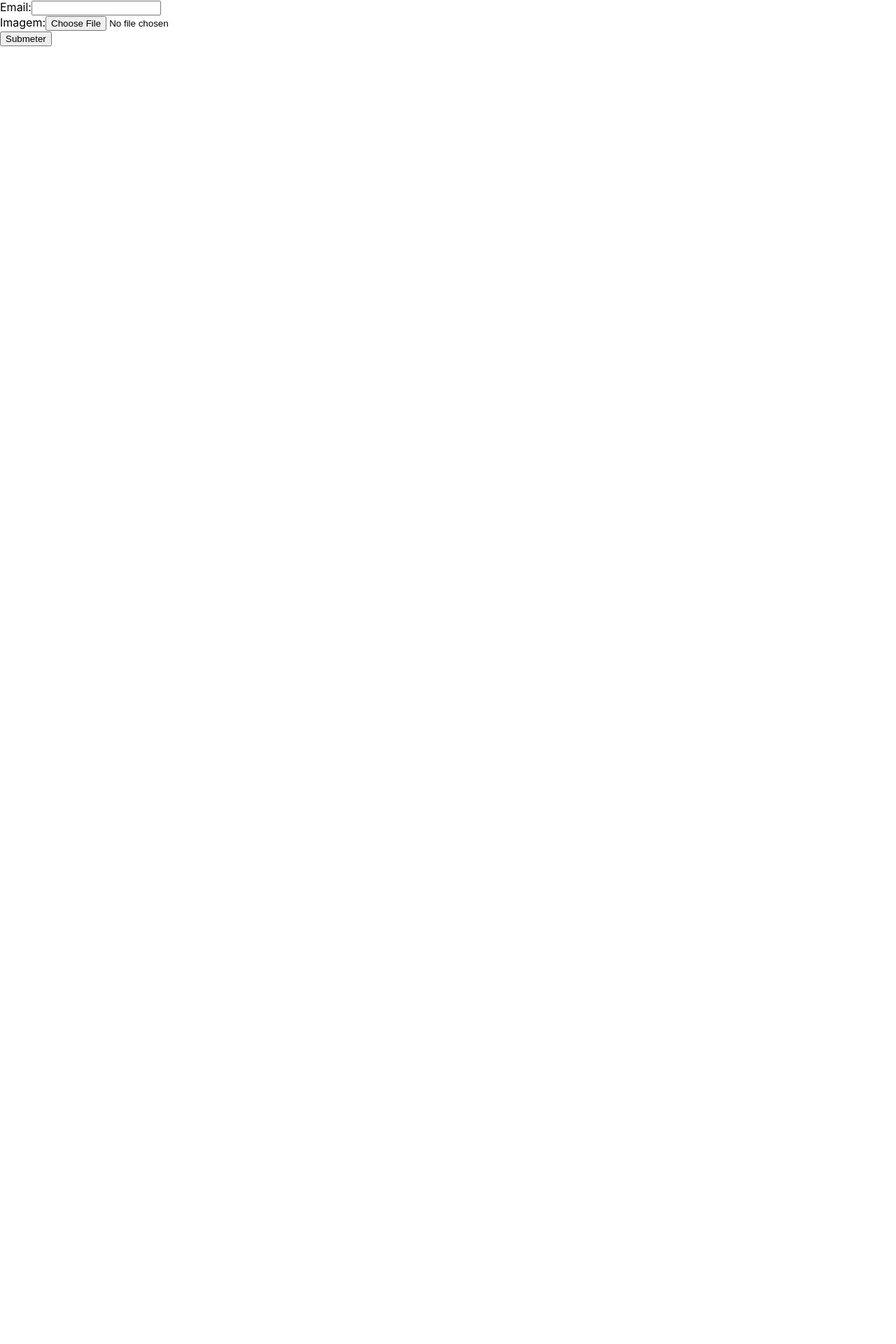
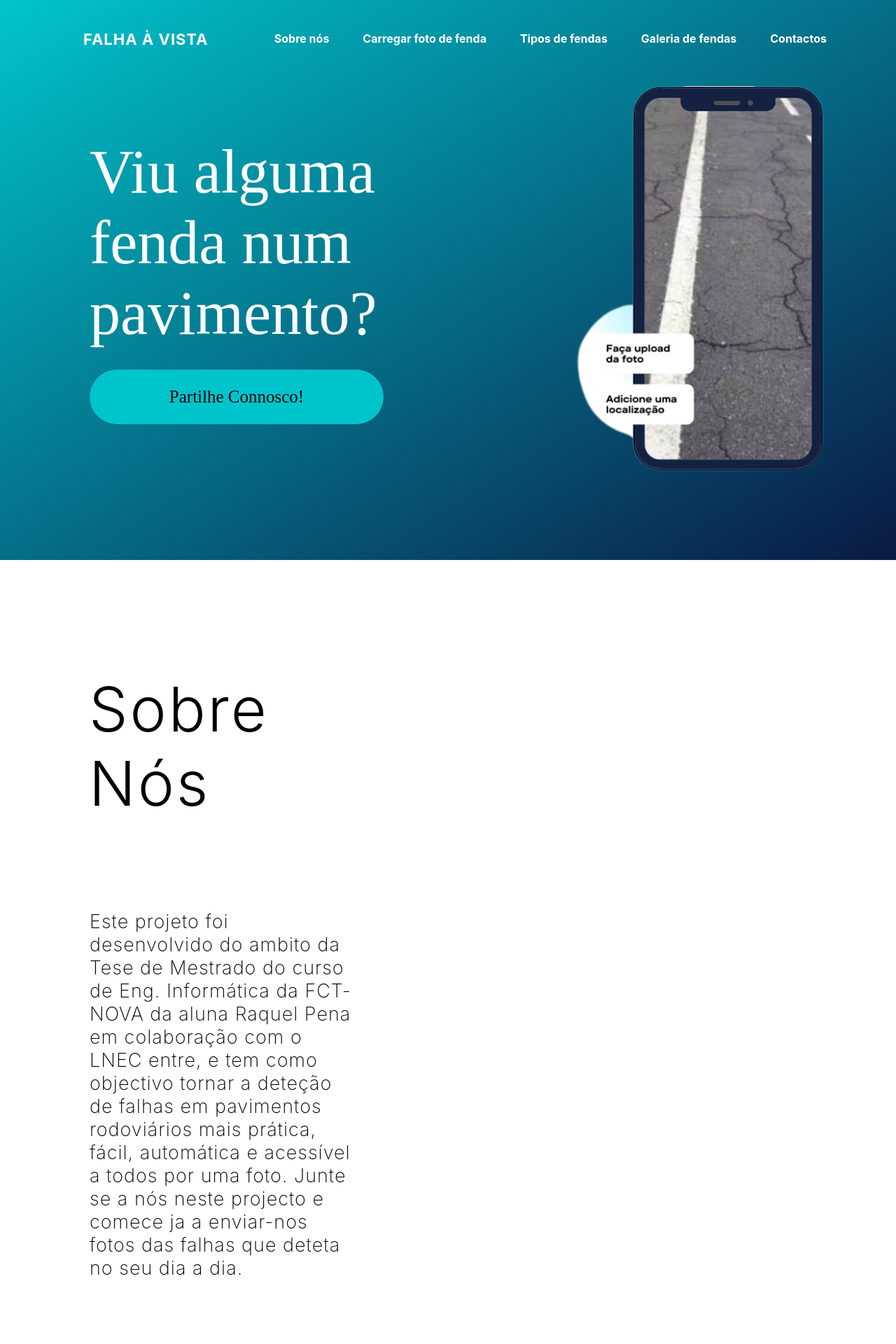
Before and after one commit to afonso-resendes/falhaavista, a React (Create React App) app: page / in a window 1280 px wide. Shown: the top 1920 px of the page at 70% size. Before the commit the page ends 800 px from the top, so only its background shows below. Built offline with nearby package versions, Linux system fonts and the light colour scheme.

Commit message:
style sem imgs

```diff
--- a/src/App.js
+++ b/src/App.js
@@ -2,6 +2,8 @@ import React, { useState } from "react";
 import { db, storage } from "./firebase";
 import { addDoc, collection } from "firebase/firestore";
 import { ref, uploadBytes, getDownloadURL } from "firebase/storage";
+import styles from "./index.css";
+import iphone from "./iphone.png"
 
 const App = () => {
   // Estados para armazenar email, imagem e erros relacionados
@@ -64,6 +66,58 @@ const App = () => {
   };
 
   return (
+    <body>
+    <nav>
+      <a href="./">
+        {/* <img src="src/assets/step logo.png" /> */}
+        <b>FALHA À VISTA</b>
+      </a>
+      <div>
+      <ul>
+        <li>Sobre nós</li>
+        <li>Carregar foto de fenda</li>
+        <li>Tipos de fendas</li>
+        <li>Galeria de fendas</li>
+        <li>Contactos</li>
+      </ul>
+
+      </div>
+    </nav>
+    <div class="zonaInicial">
+      <div>
+        <h1>Viu alguma fenda num pavimento?</h1>
+        <button class="btnIntro">Partilhe Connosco!</button>
+      </div>
+      <div>
+        <img src={iphone} />
+      </div>
+    </div>
+    <div class="sobreNosZona">
+      <header>
+        <h1>Sobre Nós</h1>
+        <p>Este projeto foi desenvolvido do ambito da Tese de Mestrado do curso de Eng. Informática da FCT-NOVA da aluna Raquel Pena em colaboração  com o LNEC entre, e tem como objectivo tornar a deteção de falhas em pavimentos rodoviários mais prática, fácil, automática e acessível a todos por uma foto. Junte se a nós neste projecto e comece ja a enviar-nos fotos das falhas que deteta no seu dia a dia. </p>
+      </header>
+    </div>
+
+    <div class="carregaZona">
+      <header>
+        <h1>Carregar Foto de fendas</h1>
+      </header>
+      <div>
+        <button id="b1">
+          <b>01</b>
+          <p>Carrega a tua foto</p>
+        </button>
+        <button id="b2">
+          <b>02</b>
+          <p style={{color: "#00C4CC"}}>Adiciona uma localização</p>
+        </button>
+        <button>
+          <b>03</b>
+          <p>Escreve uma breve descrição</p>
+        </button>
+      </div>
+    </div>
     <form onSubmit={handleSubmit}>
       <div>
         <label>Email:</label>
@@ -82,6 +136,47 @@ const App = () => {
       </div>
       <button type="submit">Submeter</button>
     </form>
+    <div class="zonaTipos">
+      <header>
+        <h1>Tipos de fendas</h1>
+      </header>
+      <div class="frases">
+        <div>
+          <blockquote>
+          <p>Fendas paralelas ao eixo da estrada</p>
+          </blockquote>
+
+          <b>Longitudinal</b>
+        </div>
+        <div>
+          <p>Este tipo é particularmente importante pois pode indiciar a ocorrência de um escorregamento no aterro, seja numa estrada, ou numa barragem de aterro.</p>
+          <b>Curva</b>
+        </div>
+        <div>
+          <p>Conjunto de fendas formando entre si uma malha</p>
+          <b>Malha</b>
+        </div>
+        <div>
+          <p>É uma evolução do fendilhamento de malha</p>
+          <b>Crocodilo</b>
+        </div>
+      </div>
+    </div>
+    <div class="zonaContactos">
+      <header>
+        <div class="titulo"><h1>Contactos</h1></div>
+        <div class="infoBranca">
+          <b>Phone</b>
+          <p>(351) 914867769 </p>
+        </div>
+        <div class="infoBranca">
+          <b>Email</b>
+          <p>r.pena@campus.fct.unl.ot</p>
+        </div>
+      </header>
+    </div>
+
+    </body>
   );
 };
 
--- a/src/index.css
+++ b/src/index.css
@@ -1,5 +1,12 @@
+* {
+  margin: 0;
+  border: 0;
+  padding: 0
+}
+
 body {
   margin: 0;
+  padding: 0;
   font-family: -apple-system, BlinkMacSystemFont, 'Segoe UI', 'Roboto', 'Oxygen',
     'Ubuntu', 'Cantarell', 'Fira Sans', 'Droid Sans', 'Helvetica Neue',
     sans-serif;
@@ -11,3 +18,272 @@ code {
   font-family: source-code-pro, Menlo, Monaco, Consolas, 'Courier New',
     monospace;
 }
+
+nav {
+  position: fixed;
+  top: 0;
+  background-color: transparent;
+  width: 100%;
+  display: flex;
+  justify-content: space-between;
+  padding: 45px;
+  align-items: center;
+  font-weight: bold;
+}
+
+nav a {
+  text-decoration: none;
+  color: #fff;
+  margin-left: 4rem;
+  margin-top: -25px;
+}
+
+nav a:hover {
+  cursor: pointer;
+  opacity: 0.5;
+}
+
+#dois_riscos {
+  display: none;
+}
+
+nav li a {
+  margin-left: 0rem;
+  transition: 0.3s ease;
+}
+
+nav a b {
+  font-size: 22px;
+  letter-spacing: 1px;
+  margin-left: 10px;
+  position: absolute;
+  /* background: linear-gradient(to right, #02a7dd 0%, #d062d8 100%); */
+  color: #fff;
+  /* -webkit-text-fill-color: transparent;
+  -webkit-background-clip: text; */
+}
+
+nav a img {
+  width: 30px;
+}
+
+nav ul {
+  display: flex;
+  gap: 3rem;
+  margin-right: 9rem;
+}
+
+nav ul li {
+  color: #fff;
+  list-style: none;
+}
+
+.zonaInicial {
+  background: linear-gradient(to bottom right, #00C4CC 0%, #0A1A44 100%);
+  width: 100%;
+  /* position: absolute; */
+  display: block;
+  margin: auto;
+  height: 100vh;
+  display: flex;
+  align-items: center;
+  justify-content: space-between;
+}
+
+.zonaInicial h1 {
+  width: 70%;
+  margin-left: 8rem;
+  margin-bottom: 30px;
+  color: #fff;
+  font-weight: 400;
+  font-family: "Avenir Next";
+  font-size: 550%;
+}
+
+.zonaInicial div img {
+  width: 60vh;
+}
+
+.btnIntro {
+  background-color: #00C4CC;
+  box-shadow: 0px 0px 5px rgba(0, 0, 0, 0.05);
+  border: 0;
+  padding: 25px;
+  border-radius: 100px;
+  color: #000;
+  font-weight: 400;
+  font-family: "Avenir Next";
+  width: 420px;
+  font-size: 25px;
+  margin-left: 8rem;
+  bottom: 35%
+}
+
+/* sobre nos */
+.sobreNosZona {
+  background-color: #fff;
+  display: flex;
+  justify-content: space-between;
+}
+
+.sobreNosZona header {
+  width: 40%;
+  padding-top: 20vh;
+  padding-bottom: 20vh;
+  padding-right: 50px;
+}
+
+.sobreNosZona header h1 {
+  font-size: 550%;
+  font-weight: 300;
+  margin-left: 7.93rem;
+  letter-spacing: 3px;
+  margin-bottom: 16vh;
+}
+
+.sobreNosZona header p {
+  font-size: 27px;
+  font-weight: 200;
+  letter-spacing: 1px;
+  margin-left: 8rem
+}
+
+/* carrega zona */
+
+.carregaZona {
+  background-color: #FAFAFA;
+  margin-bottom: 10vh;
+}
+
+.carregaZona header h1 {
+  font-size: 550%;
+  margin-left: 8rem;
+  width: 30%;
+  letter-spacing: 3px;
+  text-align: center;
+  font-weight: 300;
+  padding-top: 10vh;
+  margin-bottom: 25vh;
+}
+
+.carregaZona div {
+  background-color: #0A1A44;
+  display: flex;
+  width: 100%;
+}
+
+.carregaZona div button {
+  background-color: #0A1A44;
+  width: 33.3%;
+  height: 25vh;
+}
+
+#b1, #b2 {
+  border-right: 0.1px solid #bfbfbf;
+}
+
+
+.carregaZona div button b {
+  background-color: #00C4CC;
+  padding: 15px;
+  border-radius: 100%;
+  font-size: 19px;
+  font-weight: 400;
+  margin-bottom: 30px;
+}
+
+.carregaZona div button p {
+  color: #fff;
+  padding: 15px;
+  margin-top: 30px;
+  font-size: 19px;
+  font-weight: 400;
+}
+
+/* zona tipos  */
+
+.zonaTipos {
+  background: linear-gradient(to bottom right, #00C4CC 0%, #0A1A44 100%);
+  width: 100%;
+  display: block;
+  margin: auto;
+  height: 100vh;
+  display: flex;
+  justify-content: space-between;
+}
+
+.zonaTipos header h1 {
+  margin-bottom: 30px;
+  font-weight: 400;
+  color: #fff;
+  margin-top: 150px;
+  font-family: "Avenir Next";
+  width: 100%;
+  text-align: center;
+  position: absolute;
+  font-size: 550%;
+}
+
+.frases {
+  display: flex;
+  justify-content: space-around;
+  color: #fff;
+  margin-top: 25%;
+  margin-left: 15px;
+  margin-right: 15px;
+}
+
+.frases div {
+  width: 18%;
+  color: #00C4CC;
+  font-size: 25px;
+  font-weight: 300;
+}
+
+.frases div p {
+  margin-bottom: 65px;
+}
+
+/* contatos */
+.zonaContactos {
+  background-color: #142140;
+  width: 100%;
+  display: block;
+  margin: auto;
+  height: 100vh;
+  display: flex;
+  justify-content: space-between;
+}
+
+.zonaContactos header {
+  margin-left: 8rem;
+  padding: 5px;
+  width: 35%;
+  margin-top: 120px;
+  height: 270px;
+}
+
+.titulo h1 {
+  color: #00C4CC;
+  font-size: 450%;
+  background-color: #071332;
+  font-weight: 300;
+  padding: 15px;
+  padding-left: 35px;
+}
+
+.infoBranca {
+  background-color: #fff;
+  margin: 5px;
+  padding: 50px;
+}
+
+.infoBranca b {
+  letter-spacing: 2px;
+  font-size: 25px;
+}
+
+.infoBranca p {
+  margin-top: 15px;
+  font-size: 18px;
+}
```
Also changed, not shown: src/iphone.png (added).
